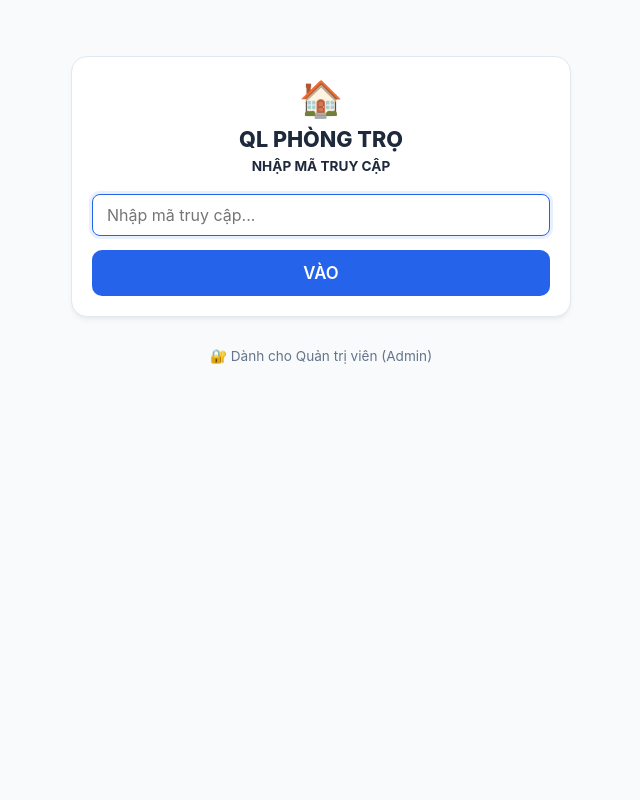
After one commit to dangdangdang2k5/QLPhongTro, a Flask app: page /access in a window 1280 px wide. The commit adds this page. Shown: the whole page, without its empty margins (319-959 px from the left). Run offline with Flask 3, Linux system fonts and the light colour scheme.

Commit message:
Add Access Key protection (SITE_ACCESS_KEY), tenant auth decorator, access page, and tenant logout

```diff
--- a/app.py
+++ b/app.py
@@ -9,9 +9,12 @@ from db import get_db, init_db
 load_dotenv()
 
 app = Flask(__name__)
-app.config['SECRET_KEY'] = os.getenv('SECRET_KEY', 'dev-secret-key-12345').strip()
+app.config['SECRET_KEY'] = (os.getenv('FLASK_SECRET_KEY') or os.getenv('SECRET_KEY', 'dev-secret-key-12345')).strip()
 
-# Cấu hình Admin (loại bỏ khoảng trắng thừa nếu có)
+# Cấu hình Access Key cho người thuê
+SITE_ACCESS_KEY = os.getenv('SITE_ACCESS_KEY', 'PhongTroMinhHai').strip()
+
+# Cấu hình Admin
 ADMIN_USERNAME = os.getenv('ADMIN_USERNAME', 'admin').strip()
 ADMIN_PASSWORD = os.getenv('ADMIN_PASSWORD', 'admin123').strip()
 
@@ -25,6 +28,15 @@ PAYMENT_YEAR = os.getenv('PAYMENT_YEAR', '2026').strip()
 
 # Khởi tạo database và seed dữ liệu nếu chưa có
 init_db()
+
+# Decorator yêu cầu mã Access Key dành cho Người thuê
+def tenant_required(f):
+    @wraps(f)
+    def decorated_function(*args, **kwargs):
+        if not session.get('site_authorized'):
+            return redirect(url_for('site_access'))
+        return f(*args, **kwargs)
+    return decorated_function
 
 # Decorator yêu cầu quyền Admin
 def admin_required(f):
@@ -44,10 +56,38 @@ def currency_filter(value):
         return f"{value}đ"
 
 # ==========================================
-# USER (NGƯỜI THUÊ) ROUTES
+# ACCESS KEY & AUTH ROUTES (NGƯỜI THUÊ)
+# ==========================================
+
+@app.route('/access', methods=['GET', 'POST'])
+def site_access():
+    """Trang xác thực Access Key dành cho người thuê."""
+    if session.get('site_authorized'):
+        return redirect(url_for('home'))
+
+    error = None
+    if request.method == 'POST':
+        key_input = request.form.get('access_key', '').strip()
+        if key_input == SITE_ACCESS_KEY:
+            session['site_authorized'] = True
+            return redirect(url_for('home'))
+        else:
+            error = '❌ Mã truy cập không đúng.'
+
+    return render_template('access.html', error=error)
+
+@app.route('/logout')
+def site_logout():
+    """Thoát quyền truy cập của người thuê."""
+    session.pop('site_authorized', None)
+    return redirect(url_for('site_access'))
+
+# ==========================================
+# USER (NGƯỜI THUÊ) ROUTES - ĐƯỢC BẢO VỆ BỞI ACCESS KEY
 # ==========================================
 
 @app.route('/')
+@tenant_required
 def home():
     """Trang chủ dành cho người thuê: hiển thị danh sách 6 phòng với nút 'Kiểm tra hóa đơn'."""
     conn = get_db()
@@ -65,6 +105,7 @@ def home():
     return render_template('index.html', rooms=rooms)
 
 @app.route('/invoice/<int:room_id>')
+@tenant_required
 def invoice_detail(room_id):
     """Trang chi tiết hóa đơn: tiền phòng, số điện x đơn giá, tiền nước, tổng tiền."""
     conn = get_db()
@@ -93,6 +134,7 @@ def invoice_detail(room_id):
     )
 
 @app.route('/payment/<int:room_id>')
+@tenant_required
 def payment(room_id):
     """Trang thanh toán chi tiết cho từng phòng với mã VietQR tạo động theo tổng tiền."""
     conn = get_db()
@@ -137,6 +179,7 @@ def payment(room_id):
     )
 
 @app.route('/payment/<int:room_id>/confirm', methods=['POST'])
+@tenant_required
 def confirm_payment(room_id):
     """Người thuê bấm 'Tôi đã chuyển khoản' -> chuyển trạng thái UNPAID sang PENDING."""
     conn = get_db()
@@ -163,7 +206,7 @@ def confirm_payment(room_id):
     return redirect(url_for('payment', room_id=room_id))
 
 # ==========================================
-# ADMIN ROUTES
+# ADMIN ROUTES (HOÀN TOÀN ĐỘC LẬP VỚI ACCESS KEY)
 # ==========================================
 
 @app.route('/admin', methods=['GET', 'POST'])
--- /dev/null
+++ b/templates/access.html
@@ -0,0 +1,41 @@
+<!DOCTYPE html>
+<html lang="vi">
+<head>
+    <meta charset="UTF-8">
+    <meta name="viewport" content="width=device-width, initial-scale=1.0">
+    <title>Nhập Mã Truy Cập - QL Phòng Trọ</title>
+    <link rel="stylesheet" href="{{ url_for('static', filename='css/style.css') }}">
+</head>
+<body>
+    <div class="container">
+        <div class="card login-card" style="margin-top: 40px;">
+            <div class="login-header">
+                <div class="login-icon">🏠</div>
+                <h1 class="login-title">QL PHÒNG TRỌ</h1>
+                <p class="login-subtitle" style="font-weight: 700; color: var(--text-main); margin-top: 6px;">NHẬP MÃ TRUY CẬP</p>
+            </div>
+
+            {% if error %}
+            <div class="alert-error">
+                {{ error }}
+            </div>
+            {% endif %}
+
+            <form method="POST" action="/access" class="login-form">
+                <div class="form-group">
+                    <input type="password" id="access_key" name="access_key" class="form-input"
+                           placeholder="Nhập mã truy cập..." required autofocus autocomplete="current-password">
+                </div>
+
+                <button type="submit" class="btn btn-primary" style="margin-top: 10px; font-size: 1.05rem; padding: 13px;">
+                    VÀO
+                </button>
+            </form>
+        </div>
+
+        <footer class="footer">
+            <a href="/admin">🔐 Dành cho Quản trị viên (Admin)</a>
+        </footer>
+    </div>
+</body>
+</html>
```
Also changed, not shown: templates/index.html (+5 -2 lines), 2 other files.
